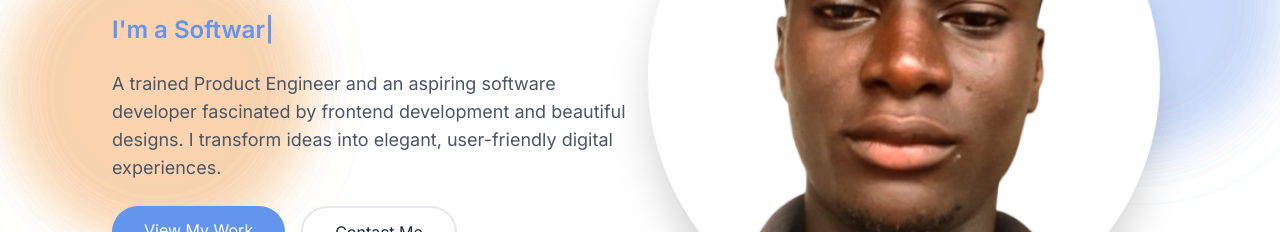
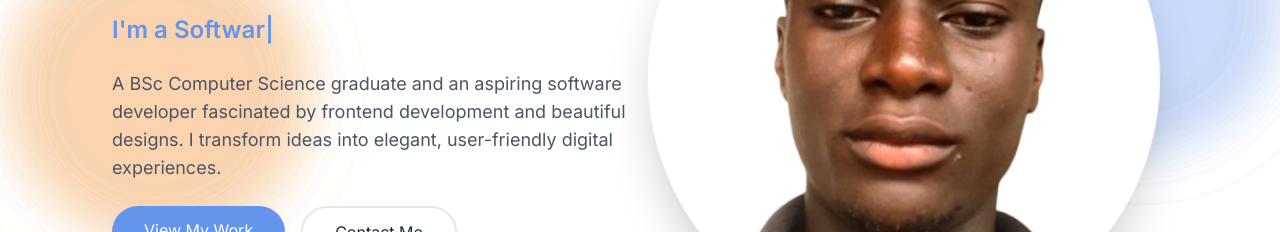
Before and after one commit to BCEESAY10/Bamfa-Portfolio, a Next.js app: page / in a window 1280 px wide. Shown: the part 338-570 px from the top of the page. Built offline with nearby package versions, Linux system fonts and the light colour scheme.

Commit message:
refactor: update bio to BSc CS

```diff
--- a/app/page.js
+++ b/app/page.js
@@ -60,7 +60,7 @@ export default function Home() {
             animate={{ opacity: 1 }}
             transition={{ delay: 0.4, duration: 0.8 }}
             className="text-gray-600 dark:text-gray-300 text-lg max-w-xl mx-auto md:mx-0">
-            A trained Product Engineer and an aspiring software developer
+            A BSc Computer Science graduate and an aspiring software developer
             fascinated by frontend development and beautiful designs. I
             transform ideas into elegant, user-friendly digital experiences.
           </motion.p>
```
